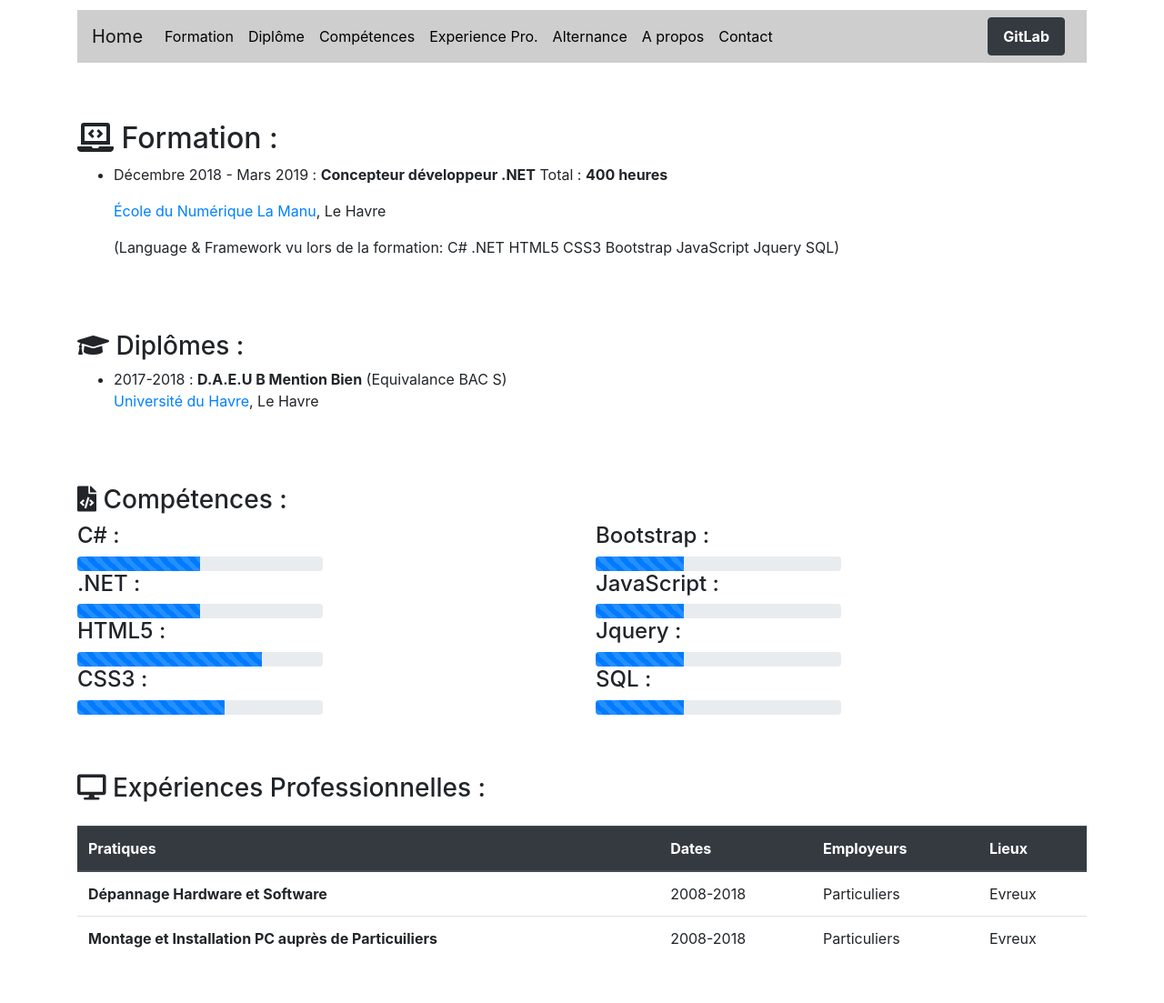
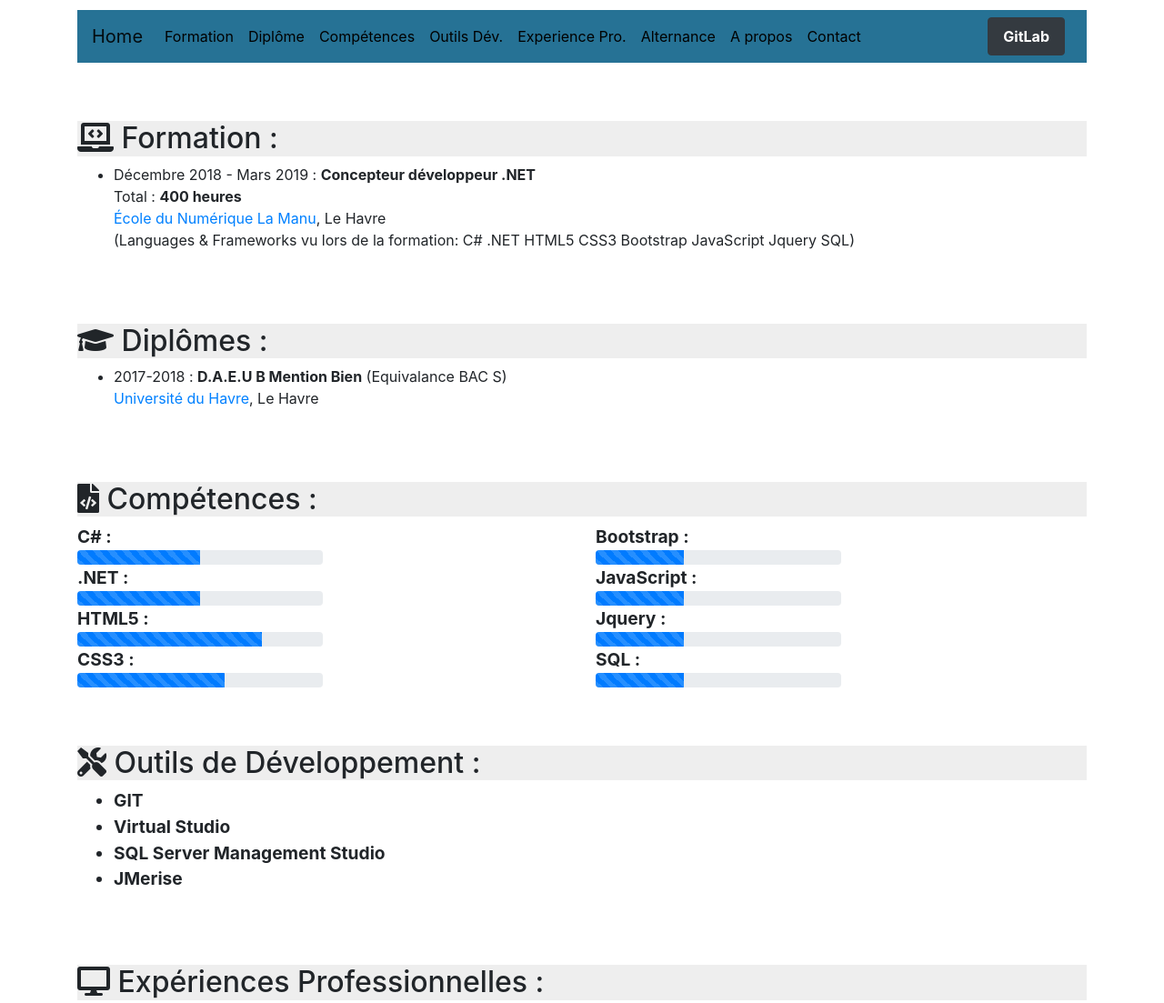
Before and after one commit to MickaelHm/CV, a plain HTML site: page bootstraptp/index.html in a window 1280 px wide. Shown: the part 300-1403 px from the top of the page at 91% size. Drawn offline with nearby package versions, Linux system fonts and the light colour scheme.

Commit message:
work in progress

```diff
--- a/bootstraptp/assets/css/style.css
+++ b/bootstraptp/assets/css/style.css
@@ -13,7 +13,7 @@
     color: #000000;
 }
 .navbar {
-    background-color: #cecece;
+    background-color: #267295;
 }
 #contactText {
 	margin-left: 1em; /*Mise en page du Titre et sous titre pour le décoller de la bordure gauche*/
@@ -24,3 +24,12 @@
 .padding {
 	padding-top: 4em; /*Mise en page et préféré à margin top pour que le NavBar ne se superpose pas avec le contenu de ses propres liens*/
 }
+h2{
+    background-color: #eee;
+}
+.skillsSize{
+    font-size: 1.2em;
+}
+.contactSize{
+    font-size: 1.1em;
+}
--- a/bootstraptp/index.html
+++ b/bootstraptp/index.html
@@ -12,7 +12,8 @@
     <div class="container">
         <!--Jumbotron-->
         <div class="jumbotron jumbotron-fluid">
-            <div class="text-white"><!--Texte en blanc pour le voir sur le fond de l'image foncé-->
+            <div class="text-white">
+                <!--Texte en blanc pour le voir sur le fond de l'image foncé-->
                 <h1 class="display-4">Harmeau Mickael</h1>
                 <p class="lead">
                     Recherche Alternance Développeur Web/Web mobile. <br />
@@ -20,7 +21,6 @@
                 </p>
             </div>
         </div>
-
         <!--NavBar-->
         <nav class="navbar sticky-top navbar-expand-lg navbar-light">
             <!--NavBar qui reste en haut de l'écran quand on scroll-->
@@ -41,6 +41,9 @@
                         <a class="nav-link" href="#skill">Compétences</a>
                     </li>
                     <li class="nav-item">
+                        <a class="nav-link" href="#tools">Outils Dév.</a>
+                    </li>
+                    <li class="nav-item">
                         <a class="nav-link" href="#experience">Experience Pro.</a>
                     </li>
                     <li class="nav-item">
@@ -58,7 +61,6 @@
                 </form>
             </div>
         </nav>
-
         <!--Modal dans la NavBar-->
         <div class="modal" id="info">
             <!--Ajout d'une Modal-->
@@ -81,22 +83,23 @@
                 </div>
             </div>
         </div>
-
         <!--Formation-->
-        <div class="padding" id="formation">
+        <div class="padding " id="formation">
             <h2><i class="fas fa-laptop-code"></i> Formation : </h2><!--Ajout d'un icone avec fontAwesome-->
             <ul>
                 <li>
-                    <p>Décembre 2018 - Mars 2019 : <span style="font-weight: bold;">Concepteur développeur .NET</span>    Total : <span style="font-weight: bold;">400 heures</span></p>
-                    <p><span class="colorPlace">École du Numérique La Manu</span>, Le Havre </p>
-                    (Language & Framework vu lors de la formation: C# .NET HTML5 CSS3 Bootstrap JavaScript Jquery SQL)
+                    <p>
+                        Décembre 2018 - Mars 2019 : <span style="font-weight: bold;">Concepteur développeur .NET</span><br />
+                        Total : <span style="font-weight: bold;">400 heures</span><br />
+                        <span class="colorPlace">École du Numérique La Manu</span>, Le Havre<br />
+                        (Languages & Frameworks vu lors de la formation: C# .NET HTML5 CSS3 Bootstrap JavaScript Jquery SQL)
+                    </p>
                 </li>
             </ul>
         </div>
-
         <!--Diplômes-->
         <div class="padding" id="degree">
-            <h3><i class="fas fa-graduation-cap"></i> Diplômes : </h3><!--Ajout d'un icone avec fontAwesome-->
+            <h2><i class="fas fa-graduation-cap"></i> Diplômes : </h2><!--Ajout d'un icone avec fontAwesome-->
             <ul>
                 <li>
                     2017-2018 : <span style="font-weight: bold;">D.A.E.U B Mention Bien</span> (Equivalance BAC S)<br />
@@ -104,53 +107,61 @@
                 </li>
             </ul>
         </div>
-
         <!--Compétences-->
         <div class="padding" id="skill">
-            <h3><i class="fas fa-file-code"></i> Compétences : </h3><!--Ajout d'un icone avec fontAwesome-->
-            <div class="row">
+            <h2><i class="fas fa-file-code"></i> Compétences : </h2><!--Ajout d'un icone avec fontAwesome-->
+            <div class="row skillsSize font-weight-bold"><!--Changement de la fontsize et mise en gras du text-->
                 <div class="col-sm-6">
-                    <h4>C# : </h4>
+                    C# :
                     <div class="progress w-50">
                         <div class="progress-bar progress-bar-striped progress-bar-animated" role="progressbar" aria-valuenow="25" aria-valuemin="0" aria-valuemax="100" style="width: 50%" width="50%"></div>
                     </div>
-                    <h4>.NET : </h4>
+                    .NET :
                     <div class="progress w-50">
                         <div class="progress-bar progress-bar-striped progress-bar-animated" role="progressbar" aria-valuenow="25" aria-valuemin="0" aria-valuemax="100" style="width: 50%" width="50%"></div>
                     </div>
-                    <h4>HTML5 : </h4>
+                    HTML5 :
                     <div class="progress w-50">
                         <div class="progress-bar progress-bar-striped progress-bar-animated" role="progressbar" aria-valuenow="25" aria-valuemin="0" aria-valuemax="100" style="width: 75%" width="50%"></div>
                     </div>
-                    <h4>CSS3 : </h4>
+                    CSS3 :
                     <div class="progress w-50">
                         <div class="progress-bar progress-bar-striped progress-bar-animated" role="progressbar" aria-valuenow="25" aria-valuemin="0" aria-valuemax="100" style="width: 60%" width="50%"></div>
                     </div>
                 </div>
                 <div class="col-sm-6">
-                    <h4>Bootstrap : </h4>
+                    Bootstrap :
                     <div class="progress w-50">
                         <div class="progress-bar progress-bar-striped progress-bar-animated" role="progressbar" aria-valuenow="25" aria-valuemin="0" aria-valuemax="100" style="width: 36%" width="50%"></div>
                     </div>
-                    <h4>JavaScript : </h4>
+                    JavaScript :
                     <div class="progress w-50">
                         <div class="progress-bar progress-bar-striped progress-bar-animated" role="progressbar" aria-valuenow="25" aria-valuemin="0" aria-valuemax="100" style="width: 36%" width="50%"></div>
                     </div>
-                    <h4>Jquery : </h4>
+                    Jquery :
                     <div class="progress w-50">
                         <div class="progress-bar progress-bar-striped progress-bar-animated" role="progressbar" aria-valuenow="25" aria-valuemin="0" aria-valuemax="100" style="width: 36%" width="50%"></div>
                     </div>
-                    <h4>SQL : </h4>
+                    SQL :
                     <div class="progress w-50">
                         <div class="progress-bar progress-bar-striped progress-bar-animated" role="progressbar" aria-valuenow="25" aria-valuemin="0" aria-valuemax="100" style="width: 36%" width="50%"></div>
                     </div>
                 </div>
             </div>
         </div>
-
+        <!--Outils de Développement-->
+        <div class="padding" id="tools">
+            <h2><i class="fas fa-tools"></i> Outils de Développement : </h2><!--Ajout d'un icone avec fontAwesome-->
+            <ul class="skillsSize font-weight-bold"><!--Changement de la fontsize et mise en gras du text-->
+                <li>GIT</li>
+                <li>Virtual Studio</li>
+                <li>SQL Server Management Studio</li>
+                <li>JMerise</li>
+            </ul>
+        </div>
         <!--Experiences Professionnelles-->
         <div class="padding" id="experience">
-            <h3><i class="fas fa-desktop"></i> Expériences Professionnelles : </h3><!--Ajout d'un icone avec fontAwesome-->
+            <h2><i class="fas fa-desktop"></i> Expériences Professionnelles : </h2><!--Ajout d'un icone avec fontAwesome-->
             <div style="height:1em;display:block;"></div>
             <table class="table">
                 <thead class="thead-dark">
@@ -177,10 +188,9 @@
                 </tbody>
             </table>
         </div>
-
         <!--Alternance-->
         <div class="padding" id="alternation">
-            <h3><i class="fas fa-info-circle"></i> Alternance : </h3><!--Ajout d'un icone avec fontAwesome-->
+            <h2><i class="fas fa-info-circle"></i> Alternance : </h2><!--Ajout d'un icone avec fontAwesome-->
             <p>
                 Mon alternance débutera le 13 mai pour une durée de 12 mois.<br />
                 Le format sera de 1 semaine en école suivi de 3 à 4 semaines d'affilées en entreprise.<br />
@@ -189,23 +199,21 @@
                 Tous les Langages et Frameworks sont admis pour l'alternance.
             </p>
         </div>
-
         <!--A propos-->
         <div class="padding" id="about">
-            <h3><i class="fas fa-info-circle"></i> A propos : </h3><!--Ajout d'un icone avec fontAwesome-->
+            <h2><i class="fas fa-info-circle"></i> A propos : </h2><!--Ajout d'un icone avec fontAwesome-->
             <p>
                 Pationné d'informatique depuis une dizaine d'année, j'ai décidé de me lancer dans le développement et déménagé sur le Havre pour mes études. <br />
                 Avant cela je faisais du dépannage informatique Hardware/Software auprès de particuliers. <br />
                 Ma motivation est immense de pouvoir enfin me réaliser dans le domaine du Développement Informatique.
             </p>
         </div>
-
         <!--Footer contact-->
         <footer class="padding" id="contact">
             <div class="text-white" style="background-image: url(https://nsa39.casimages.com/img/2019/01/07//19010702372957308.png); background-size: 100% 170%;">
                 <div class="row">
                     <div id="contactText" class="col-sm-12">
-                        <h5><i class="fas fa-address-card"></i> Contact</h5><!--Ajout d'un icone avec fontAwesome-->
+                        <span class="contactSize font-weight-bold"><i class="fas fa-address-card"></i> Contact</span><!--Ajout d'un icone avec fontAwesome, changement de la fontsize et mise en gras du text-->
                         <ul>
                             <li>Tel: 06.46.61.28.36</li>
                             <li>Mail: Harmeau.Mickael@gmail.com</li>
```
